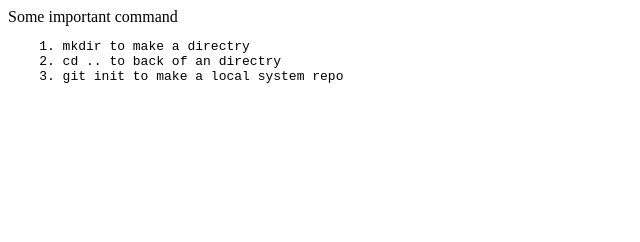
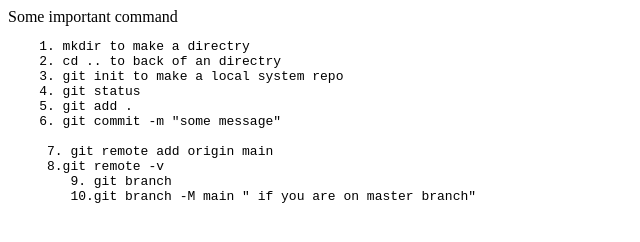
Before and after one commit to Muskan-goyal-293/localRepo, a plain HTML site: page index.html in a window 1280 px wide. Shown: the whole page, without its empty margins (0-640 px from the left). Drawn offline with Linux system fonts and the light colour scheme.

Commit message:
local file

```diff
--- a/index.html
+++ b/index.html
@@ -12,7 +12,14 @@
     1. mkdir to make a directry
     2. cd .. to back of an directry
     3. git init to make a local system repo
-
+    4. git status
+    5. git add .
+    6. git commit -m "some message"
+    <!-- ab github pr ak repo create krni h without readme file k -->
+     7. git remote add origin main <link copy>
+     8.git remote -v <to check /verify remote >
+        9. git branch  <!-- alg alg branch kam krti h ak project -->
+        10.git branch -M main " if you are on master branch"
 
 </pre>
     </div>
```
